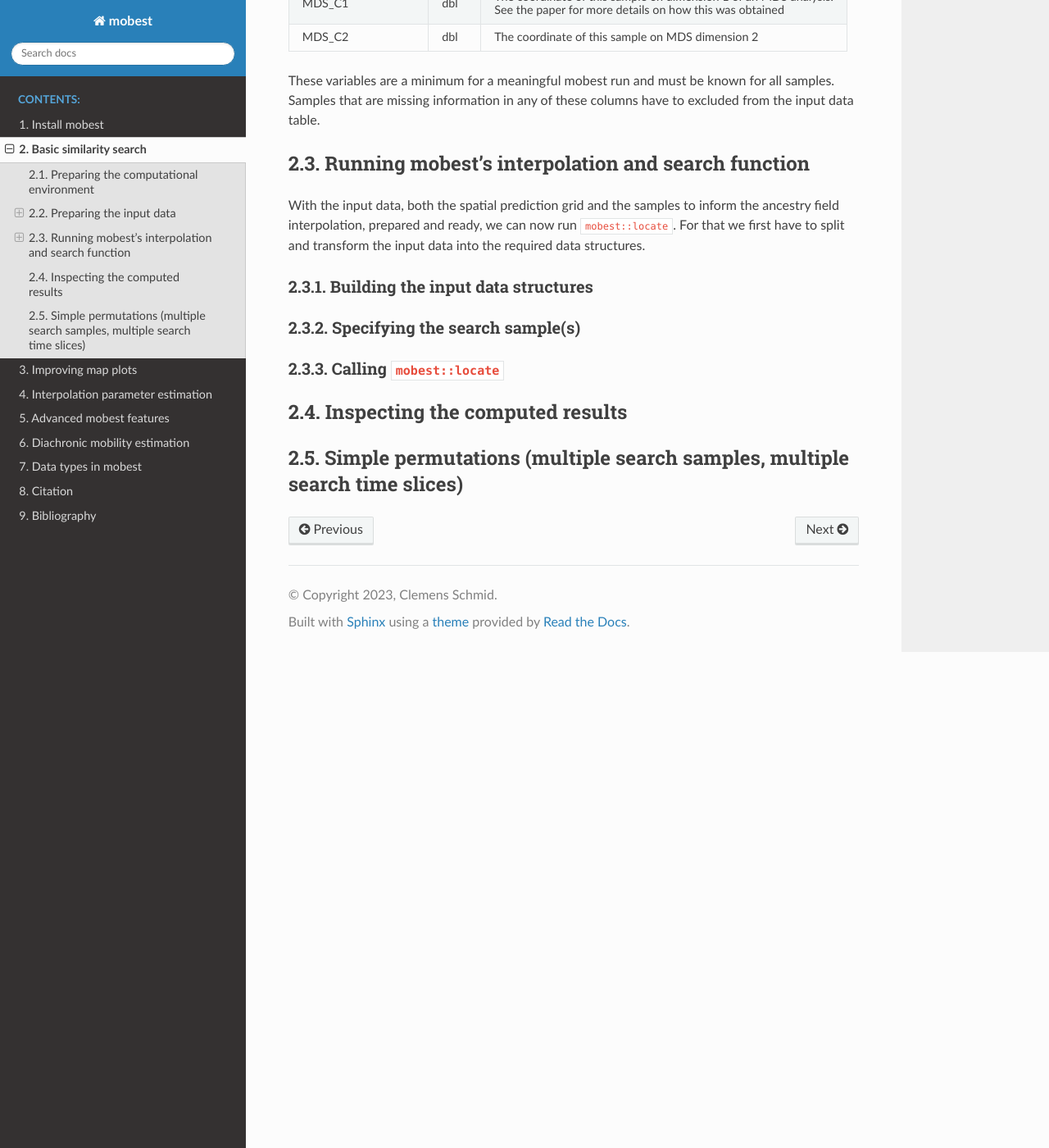
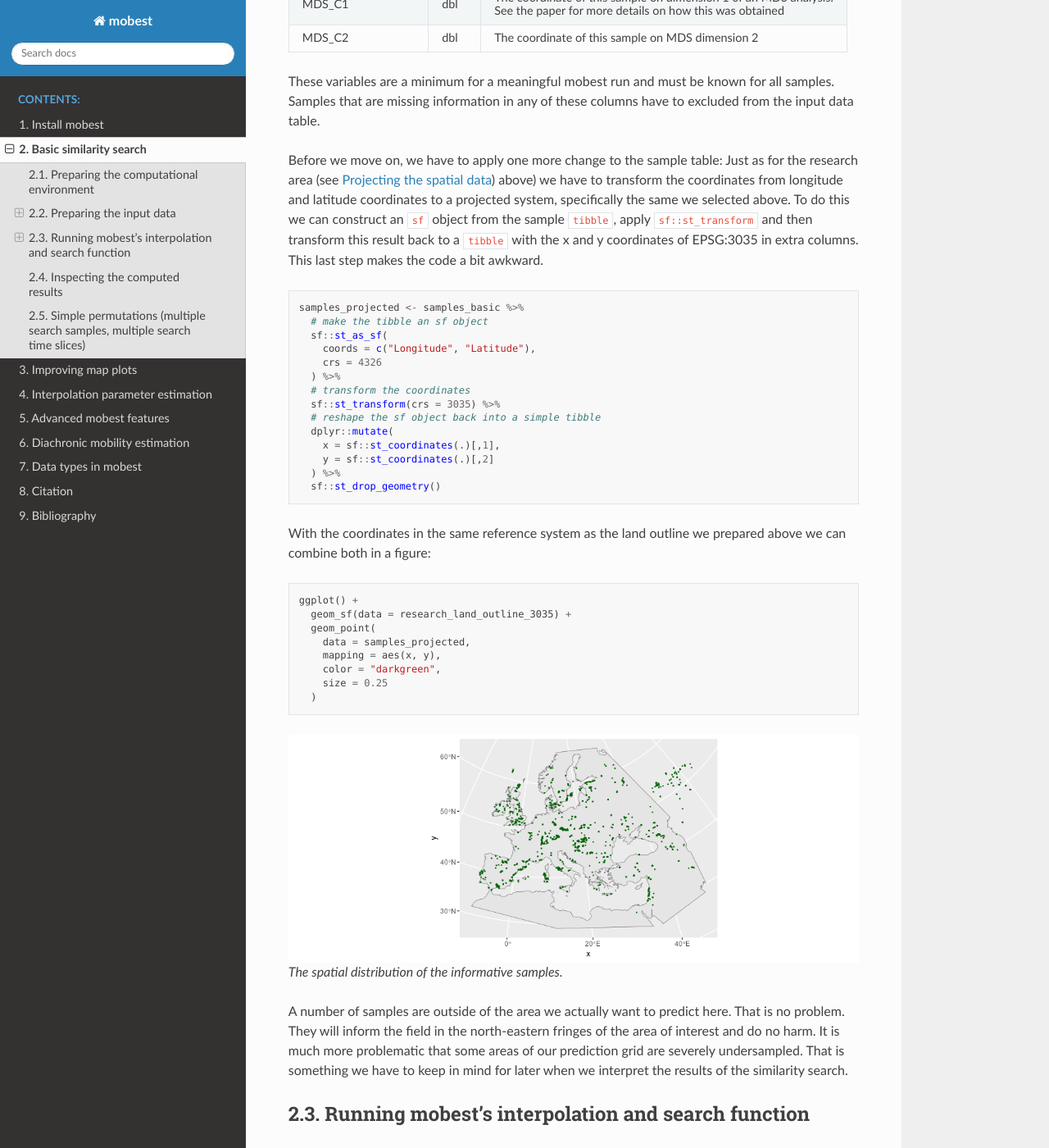
Before and after one commit to nevrome/mobest, a Sphinx documentation site: the page built from docs/basic.md, in a window 1280 px wide and 1400 px high, scrolled down 6049 px. Shown: the whole window at 82% size. Built offline with Sphinx 7.4.7 and the Read the Docs theme 2.0.0, drawn with Linux system fonts in a browser that asks for light colours; cross-references to code outside the pages are shown as plain code; some of the changed text lies outside the part shown.

Commit message:
documented the necessary coordinate transformation for the input samples

````diff
--- a/docs/basic.md
+++ b/docs/basic.md
@@ -104,7 +104,7 @@ This setting is documented in the EPSG code [3035](https://epsg.io/3035). Our de
 To transform the the land outline in the research area from EPSG:4326 to EPSG:3035 we can apply `sf::st_transform()`.
 
 ```r
-research_land_outline_3035 <- research_land_outline_4326 %>% sf::st_transform(3035)
+research_land_outline_3035 <- research_land_outline_4326 %>% sf::st_transform(crs = 3035)
 ```
 
 Note how the change in the coordinate system affects the map plot.
@@ -191,7 +191,7 @@ readr::write_csv(samples_basic, file = "docs/data/samples_basic.csv")
 
 You do not have to run this and can instead download the example table `samples_basic.csv` from [here](data/samples_basic.csv).
 
-When you have download the input data file you can load it into R.
+When you have download the input data file you can load it into a [`tibble`](https://tibble.tidyverse.org) in R.
 
 ```r
 samples_basic <- readr::read_csv("docs/data/samples_basic.csv")
@@ -210,6 +210,45 @@ samples_basic <- readr::read_csv("docs/data/samples_basic.csv")
 | MDS_C2            | dbl  | The coordinate of this sample on MDS dimension 2                                                                         |
 
 These variables are a minimum for a meaningful mobest run and must be known for all samples. Samples that are missing information in any of these columns have to excluded from the input data table.
+
+Before we move on, we have to apply one more change to the sample table: Just as for the research area (see {ref}`Projecting the spatial data <basic:projecting the spatial data>`) above) we have to transform the coordinates from longitude and latitude coordinates to a projected system, specifically the same we selected above. To do this we can construct an `sf` object from the sample `tibble`, apply `sf::st_transform` and then transform this result back to a `tibble` with the x and y coordinates of EPSG:3035 in extra columns. This last step makes the code a bit awkward.
+
+
+```r
+samples_projected <- samples_basic %>%
+  # make the tibble an sf object
+  sf::st_as_sf(
+    coords = c("Longitude", "Latitude"),
+    crs = 4326
+  ) %>%
+  # transform the coordinates
+  sf::st_transform(crs = 3035) %>%
+  # reshape the sf object back into a simple tibble
+  dplyr::mutate(
+    x = sf::st_coordinates(.)[,1],
+    y = sf::st_coordinates(.)[,2]
+  ) %>%
+  sf::st_drop_geometry()
+```
+
+With the coordinates in the same reference system as the land outline we prepared above we can combine both in a figure:
+
+```
+ggplot() +
+  geom_sf(data = research_land_outline_3035) +
+  geom_point(
+    data = samples_projected,
+    mapping = aes(x, y),
+    color = "darkgreen",
+    size = 0.25
+  )
+```
+
+```{figure} img/basic/samples_map.png
+The spatial distribution of the informative samples.
+```
+
+A number of samples are outside of the area we actually want to predict here. That is no problem. They will inform the field in the north-eastern fringes of the area of interest and do no harm. It is much more problematic that some areas of our prediction grid are severely undersampled. That is something we have to keep in mind for later when we interpret the results of the similarity search.
 
 ## Running mobest's interpolation and search function
 
````
Also changed, not shown: docs/img/basic/samples_map.png (added).
